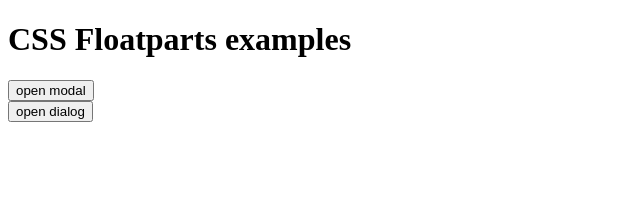
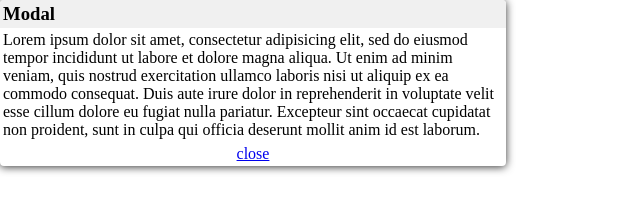
Before and after one commit to nabeix/css-floatparts, a plain HTML site: page examples/index.html in a window 1280 px wide. Both pictures are taken after a click on the button "open dialog". Shown: the whole page, without its empty margins (0-640 px from the left). Drawn offline with Linux system fonts and the light colour scheme.

Commit message:
[WIP] update dialog

```diff
--- a/examples/index.html
+++ b/examples/index.html
@@ -5,7 +5,7 @@
         <link rel="stylesheet" href="../floatparts.css">
         <title>CSS Floatparts</title>
         <style>
-         .modal-text {
+         .example-text {
              width: 500px;
          }
          .text-center {
@@ -24,6 +24,17 @@
              modalCloseBtn.addEventListener("click", function() {
                  modal.className  = "fp-modal";
              });
+
+             // dialog
+             var dialog = document.getElementById("mydialog");
+             var dialogOpenBtn = document.getElementById("dialog-open-btn");
+             var dialogCloseBtn = document.getElementById("dialog-close-btn");
+             dialogOpenBtn.addEventListener("click", function() {
+                 dialog.className += " fp-show";
+             });
+             dialogCloseBtn.addEventListener("click", function() {
+                 dialog.className  = "fp-dialog";
+             });
          };
         </script>
     </head>
@@ -35,7 +46,7 @@
                     <h3>Modal</h3>
                 </div>
                 <div class="body">
-                    <div class="modal-text">
+                    <div class="example-text">
                         Lorem ipsum dolor sit amet, consectetur adipisicing elit, sed do eiusmod tempor incididunt ut labore et dolore magna aliqua. Ut enim ad minim veniam, quis nostrud exercitation ullamco laboris nisi ut aliquip ex ea commodo consequat. Duis aute irure dolor in reprehenderit in voluptate velit esse cillum dolore eu fugiat nulla pariatur. Excepteur sint occaecat cupidatat non proident, sunt in culpa qui officia deserunt mollit anim id est laborum.
                     </div>
                 </div>
@@ -44,11 +55,24 @@
                 </div>
             </div>
         </div>
+        <div id="mydialog" class="fp-dialog">
+            <div class="header">
+                <h3>Modal</h3>
+            </div>
+            <div class="body">
+                <div class="example-text">
+                    Lorem ipsum dolor sit amet, consectetur adipisicing elit, sed do eiusmod tempor incididunt ut labore et dolore magna aliqua. Ut enim ad minim veniam, quis nostrud exercitation ullamco laboris nisi ut aliquip ex ea commodo consequat. Duis aute irure dolor in reprehenderit in voluptate velit esse cillum dolore eu fugiat nulla pariatur. Excepteur sint occaecat cupidatat non proident, sunt in culpa qui officia deserunt mollit anim id est laborum.
+                </div>
+            </div>
+            <div class="footer text-center">
+                <a id="dialog-close-btn" href="javascript:void(0);">close</a>
+            </div>
+        </div>
         <div>
             <input id="modal-open-btn" type="button" value="open modal">
         </div>
         <div>
-            <input id="dialog-btn" type="button" value="open dialog">
+            <input id="dialog-open-btn" type="button" value="open dialog">
         </div>
     </body>
 </html>
--- a/floatparts.css
+++ b/floatparts.css
@@ -3,7 +3,7 @@
  * https://github.com/nabeix/css-floatparts
  */
 
-/* modal */
+/* modal and dialog */
 .fp-modal {
   display: none;
   z-index: 9999;
@@ -30,7 +30,7 @@
   text-align: left;
 }
 
-.fp-modal .content .header {
+.fp-modal .content > .header {
   background-color: #f0f0f0;
   padding: 3px;
   border-top-left-radius: 4px;
@@ -41,7 +41,9 @@
   padding: 3px;
 }
 
-.fp-modal .content .header h1, h2, h3 {
+.fp-modal .content .header h1,
+.fp-modal .content .header h2,
+.fp-modal .content .header h3 {
   margin: 0px;
 }
 
@@ -49,7 +51,7 @@
   padding: 3px;
 }
 
-@keyframes show-modal-content {
+@keyframes show-animation {
   from {
     opacity: 0;
     top: -20%;
@@ -64,13 +66,49 @@
   display: block;
 }
 
+
 .fp-modal.fp-show .content {
-  animation: show-modal-content .4s ease .0s;
+  animation: show-animation .4s ease .0s;
   animation-fill-mode: forwards;
 }
 
 /* dialog */
 .fp-dialog {
+  display: none;
+  background-color: #fff;
+  position: absolute;
+  top: 0;
+  left: 0;
+  min-width: 100px;
+  max-width: 90%;
+  min-height: 100px;
+  border-radius: 4px;
+  box-shadow: 0 1px 8px rgba(0 ,0 ,0 , .8);
+}
+
+.fp-dialog > .header {
+  background-color: #f0f0f0;
+  padding: 3px;
+  border-top-left-radius: 4px;
+  border-top-right-radius: 4px;
+}
+
+.fp-dialog .header h1,
+.fp-dialog .header h2,
+.fp-dialog .header h3 {
+  margin: 0px;
+}
+
+.fp-dialog .body {
+  padding: 3px;
+}
+
+.fp-dialog .footer {
+  padding: 3px;
+}
+
+.fp-dialog.fp-show {
+  display: block;
 }
 
 /* tooltip */
```
